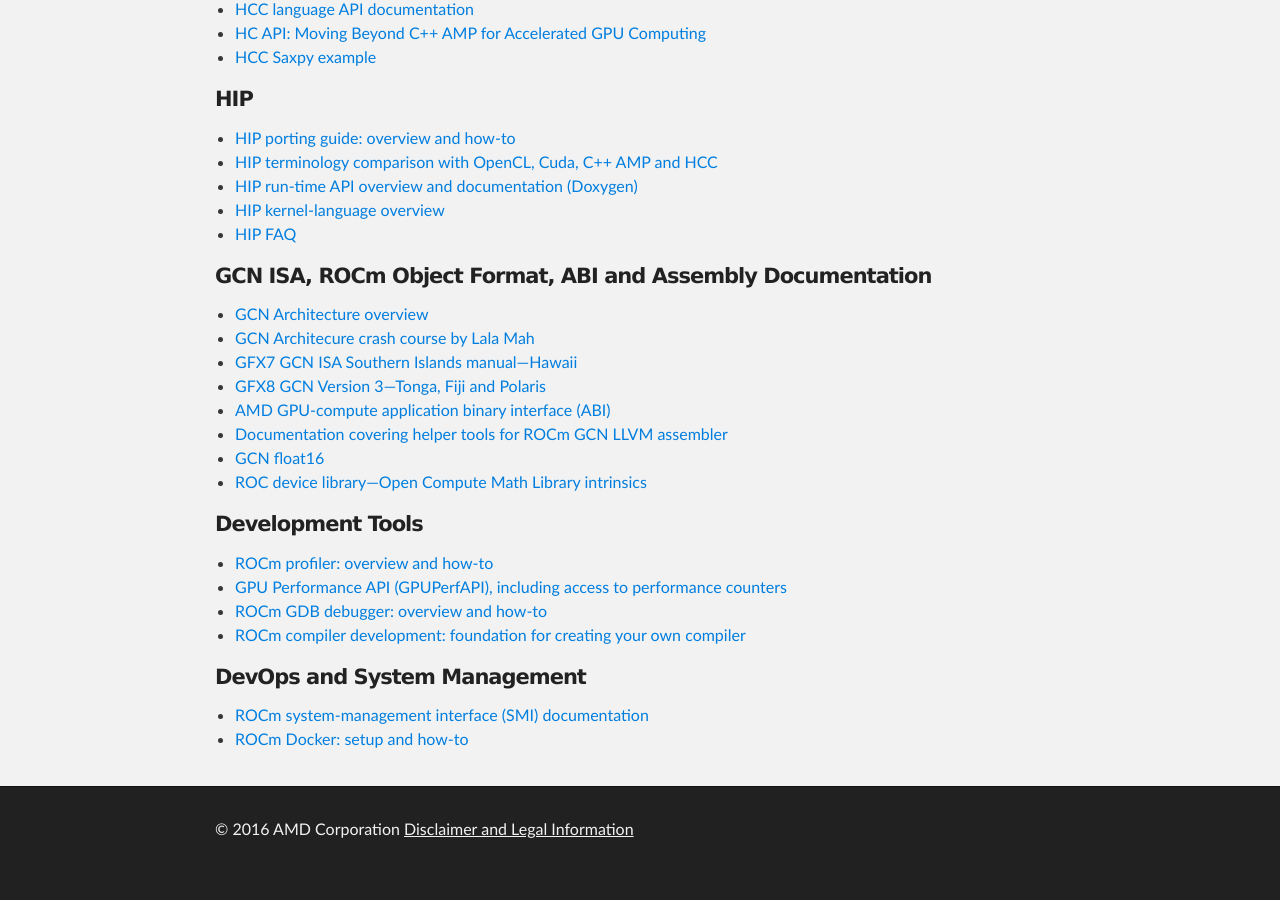
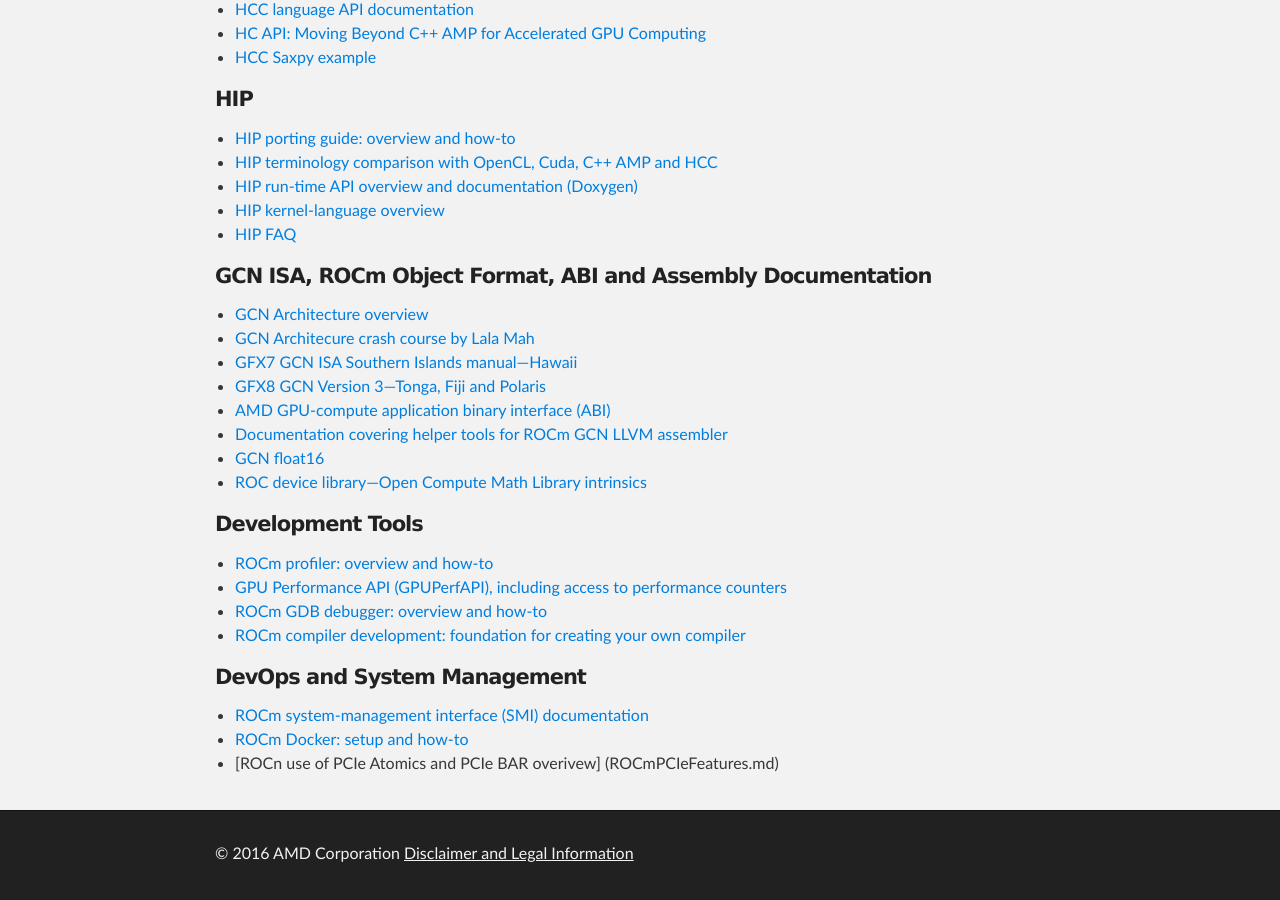
Before and after one commit to ROCm/ROCm.github.io, a Jekyll site: the page built from documentation.md, in a window 1280 px wide and 900 px high, scrolled down 681 px. Built offline with Jekyll 4.4.1, drawn with Linux system fonts in a browser that asks for light colours; before the commit the page ends 1557 px from its top, so only the background shows below that.

Commit message:
Update documentation.md

```diff
--- a/documentation.md
+++ b/documentation.md
@@ -52,3 +52,4 @@
 
 * [ROCm system-management interface (SMI) documentation](https://github.com/RadeonOpenCompute/ROC-smi/blob/master/README.md)
 * [ROCm Docker: setup and how-to](https://github.com/RadeonOpenCompute/ROCm-docker/blob/master/README.md)
+* [ROCn use of PCIe Atomics and PCIe BAR overivew] (ROCmPCIeFeatures.md)
```
